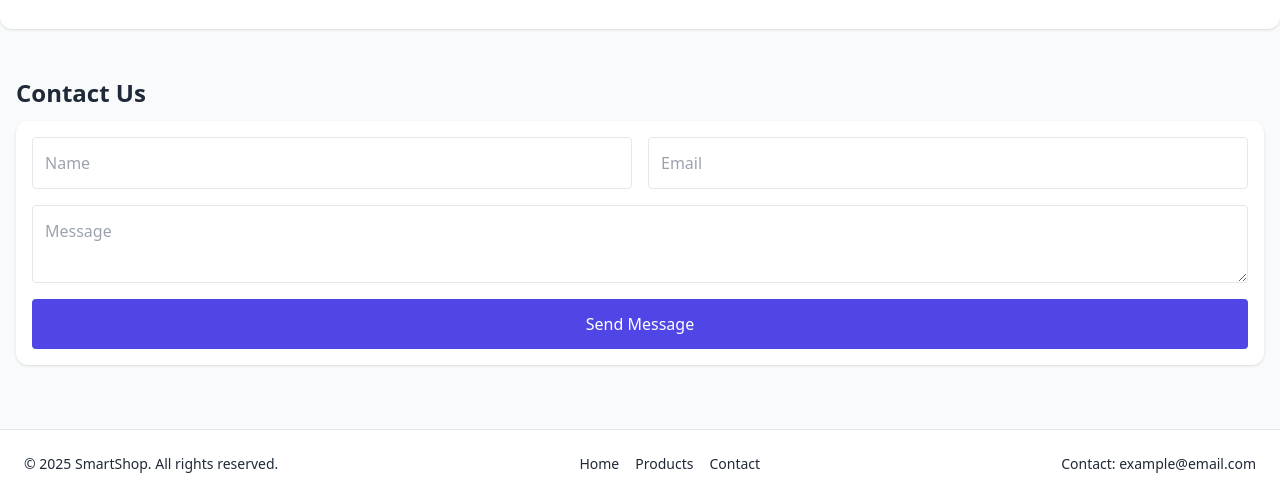
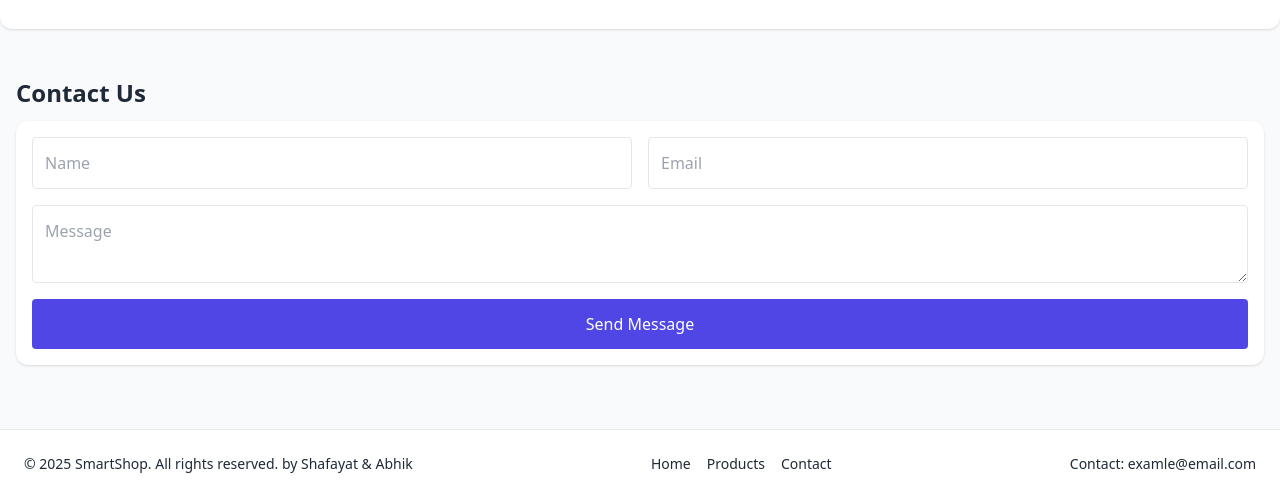
Before and after one commit to Shafayat03/toolsandtech, a plain HTML site: page index.html in a window 1280 px wide. Shown: the part 1511-2009 px from the top of the page. Drawn offline with nearby package versions, Linux system fonts and the light colour scheme; no server answers.

Commit message:
Update index.html

```diff
--- a/index.html
+++ b/index.html
@@ -168,13 +168,13 @@
   <!-- FOOTER -->
   <footer class="bg-white mt-12 border-t">
     <div class="container mx-auto p-6 flex flex-col md:flex-row justify-between items-center gap-4">
-      <div class="text-sm">© <span id="year"></span> SmartShop. All rights reserved.</div>
+      <div class="text-sm">© <span id="year"></span> SmartShop. All rights reserved. by Shafayat & Abhik </div>
       <div class="flex gap-4">
         <a href="#home" class="text-sm">Home</a>
         <a href="#products" class="text-sm">Products</a>
         <a href="#contact" class="text-sm">Contact</a>
       </div>
-      <div class="text-sm">Contact: example@email.com</div>
+      <div class="text-sm">Contact: examle@email.com</div>
     </div>
   </footer>
 
@@ -395,11 +395,6 @@ function renderProducts(list) {
   );
 }
 
-//change the UI and make it  more professional and unique
-
-
-
-
 
 
 
```
